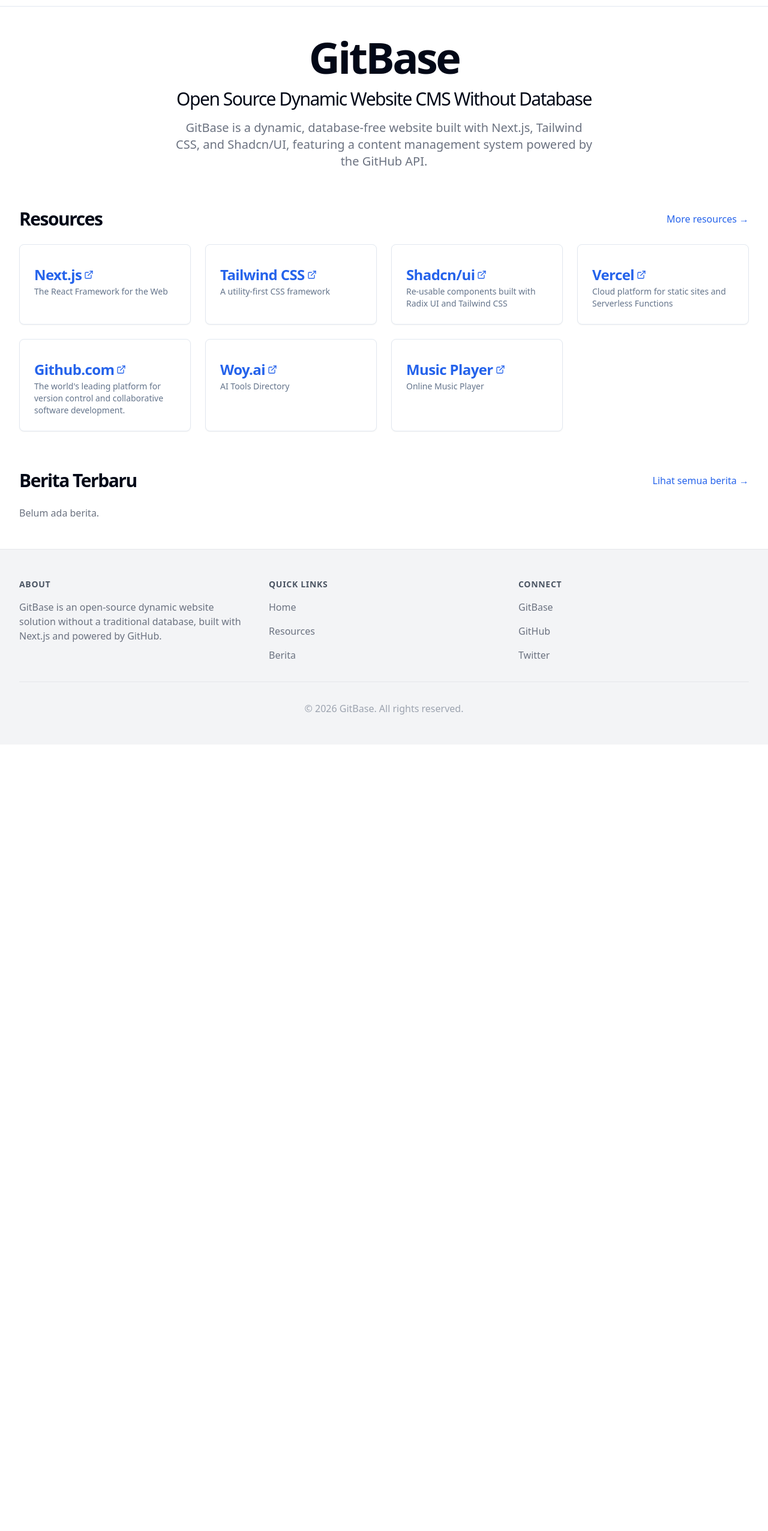
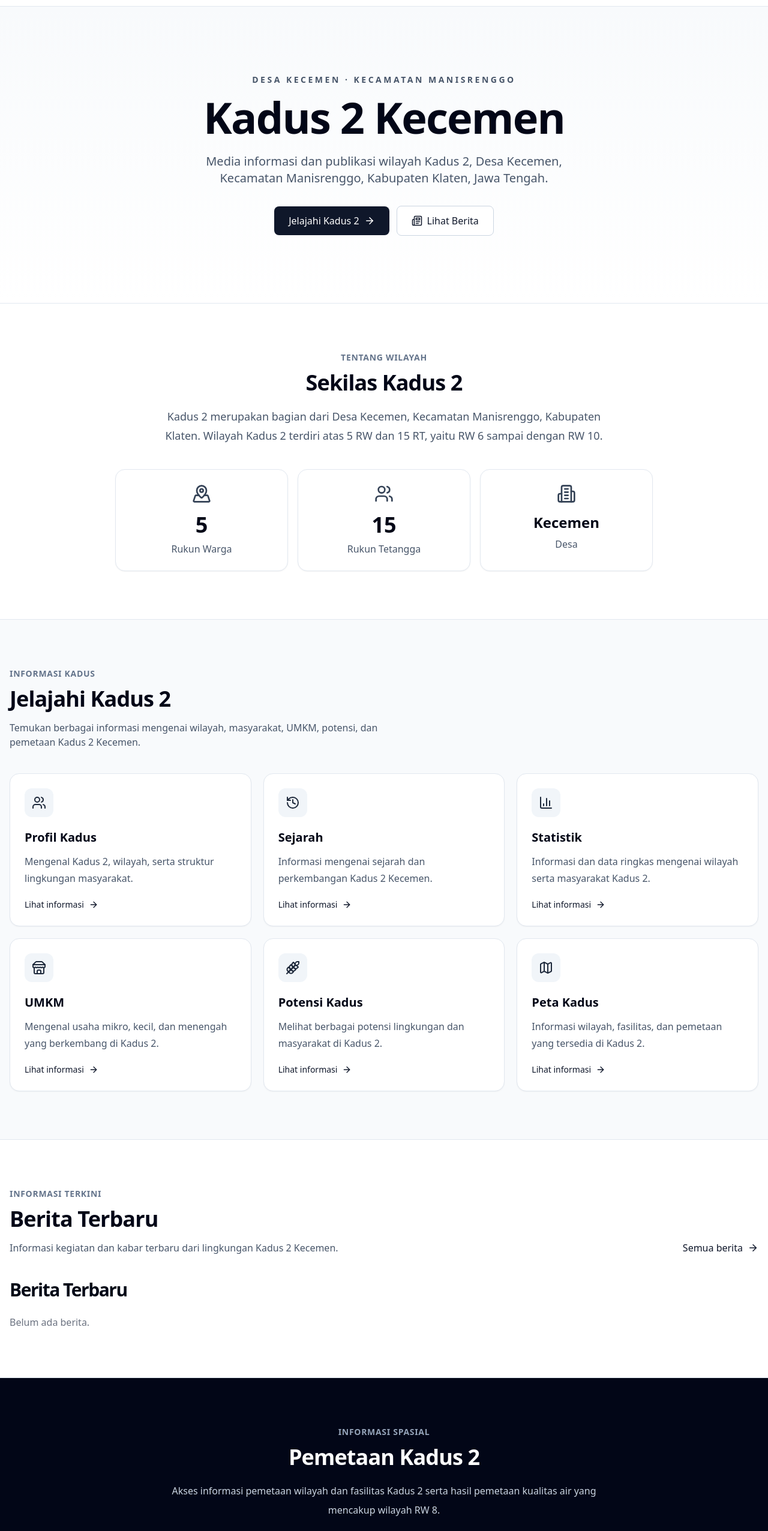
Before and after one commit to AlfonsusSitanggang/kadus2-website, a Next.js app: page / in a window 1280 px wide. Shown: the part 54-2606 px from the top of the page at 60% size. Before the commit the page ends 1295 px from the top, so only its background shows below. Built offline with nearby package versions, Linux system fonts and the light colour scheme; no server answers.

Commit message:
Rebrand homepage for Kadus 2 Kecemen

```diff
--- a/src/app/[lang]/berita/page.js
+++ b/src/app/[lang]/berita/page.js
@@ -1,28 +1,28 @@
 import ArticleList from '@/components/ArticleList'
 import { getSortedPostsData } from '@/lib/posts'
 import { getDictionary } from '@/lib/get-dictionary'
-import { i18n } from '@/lib/i18n-config'
-
-export async function generateStaticParams() {
-  return i18n.locales.map((locale) => ({ lang: locale }))
-}
 
 export async function generateMetadata({ params }) {
   const dict = await getDictionary(params.lang)
 
   return {
-    title: dict.articles.title,
-    description: 'Read our latest articles on web development, GitHub tips, and best practices.',
+    title: 'Berita Kadus 2',
+    description:
+      'Informasi dan berita terbaru dari Kadus 2, Desa Kecemen, Kecamatan Manisrenggo, Kabupaten Klaten.',
   }
 }
 
-export default async function Articles({ params }) {
-  const dict = await getDictionary(params.lang)
-  const allPostsData = getSortedPostsData()
+export default async function BeritaPage({ params }) {
+  await getDictionary(params.lang)
+
+  const allPostsData = await getSortedPostsData()
 
   return (
     <div className="container mx-auto py-12">
-      <ArticleList articles={allPostsData} showMoreLink={false} />
+      <ArticleList
+        articles={Array.isArray(allPostsData) ? allPostsData : []}
+        showMoreLink={false}
+      />
     </div>
   )
 }
--- a/src/app/layout.tsx
+++ b/src/app/layout.tsx
@@ -1,21 +1,21 @@
-import './globals.css'
-import { Inter } from 'next/font/google'
-import { Layout } from '@/components/Layout'
-import { Metadata } from 'next'
+import "./globals.css";
+import { Inter } from "next/font/google";
+import { Layout } from "@/components/Layout";
+import { Metadata } from "next";
 
-const inter = Inter({ subsets: ['latin'] })
+const inter = Inter({ subsets: ["latin"] });
 
-
-export const metadata: Metadata = {
+export const metadata = {
   title: {
-    default: 'GitBase',
-    template: '%s | GitBase'
+    default: "Kadus 2 Kecemen",
+    template: "%s | Kadus 2 Kecemen",
   },
-  description: 'Open source dynamic website without database, built with Next.js and GitHub API',
-}
+  description:
+    "Website informasi dan publikasi Kadus 2, Kecemen, Manisrenggo, Klaten, Jawa Tengah.",
+};
 
 interface RootLayoutProps {
-  children: React.ReactNode
+  children: React.ReactNode;
 }
 
 export default function RootLayout({ children }: RootLayoutProps) {
@@ -25,5 +25,5 @@
         <Layout>{children}</Layout>
       </body>
     </html>
-  )
+  );
 }
--- a/src/app/page.tsx
+++ b/src/app/page.tsx
@@ -1,54 +1,305 @@
-import fs from "fs";
-import path from "path";
+import Link from "next/link";
+import {
+  ArrowRight,
+  BarChart3,
+  Building2,
+  Droplets,
+  History,
+  Map,
+  MapPinned,
+  Newspaper,
+  Store,
+  Users,
+  Wheat,
+} from "lucide-react";
+
 import { getSortedPostsData } from "@/lib/posts";
-import ResourceList from "@/components/ResourceList";
 import ArticleList from "@/components/ArticleList";
 import { Metadata } from "next";
 
 export const metadata: Metadata = {
-  title: "GitBase - Open Source Dynamic Website CMS Without Database",
+  title: "Kadus 2 Kecemen",
   description:
-    "A Next.js site with Tailwind & Shadcn/UI, using GitHub API for content management. No database needed for dynamic updates.",
+    "Website informasi Kadus 2, Desa Kecemen, Kecamatan Manisrenggo, Kabupaten Klaten, Jawa Tengah.",
 };
 
+const menuKadus = [
+  {
+    title: "Profil Kadus",
+    description:
+      "Mengenal Kadus 2, wilayah, serta struktur lingkungan masyarakat.",
+    href: "/profil",
+    icon: Users,
+  },
+  {
+    title: "Sejarah",
+    description: "Informasi mengenai sejarah dan perkembangan Kadus 2 Kecemen.",
+    href: "/sejarah",
+    icon: History,
+  },
+  {
+    title: "Statistik",
+    description:
+      "Informasi dan data ringkas mengenai wilayah serta masyarakat Kadus 2.",
+    href: "/statistik",
+    icon: BarChart3,
+  },
+  {
+    title: "UMKM",
+    description:
+      "Mengenal usaha mikro, kecil, dan menengah yang berkembang di Kadus 2.",
+    href: "/umkm",
+    icon: Store,
+  },
+  {
+    title: "Potensi Kadus",
+    description:
+      "Melihat berbagai potensi lingkungan dan masyarakat di Kadus 2.",
+    href: "/potensi",
+    icon: Wheat,
+  },
+  {
+    title: "Peta Kadus",
+    description:
+      "Informasi wilayah, fasilitas, dan pemetaan yang tersedia di Kadus 2.",
+    href: "/peta",
+    icon: Map,
+  },
+];
+
 export default async function Home() {
-  // Membaca data resources lokal
-  const resourcesPath = path.join(
-    process.cwd(),
-    "data",
-    "json",
-    "resources.json",
-  );
-
-  const allResources = JSON.parse(fs.readFileSync(resourcesPath, "utf8"));
-
-  // Filter resource yang tidak dihapus
-  const resources = allResources.filter((resource: any) => !resource.deleted);
-
-  // Mengambil artikel dari repository kadus2-content
-  const allPostsData = (await getSortedPostsData()).slice(0, 6);
+  const allPostsData = (await getSortedPostsData()).slice(0, 3);
 
   return (
-    <div className="container mx-auto py-12 space-y-16">
-      <section className="text-center space-y-4">
-        <h1 className="text-4xl font-bold tracking-tighter sm:text-5xl md:text-6xl lg:text-7xl">
-          GitBase
-        </h1>
+    <main>
+      {/* HERO */}
+      <section className="border-b bg-gradient-to-b from-slate-50 to-white">
+        <div className="container mx-auto px-4 py-20 md:py-28">
+          <div className="mx-auto max-w-4xl text-center">
+            <p className="mb-4 text-sm font-semibold uppercase tracking-[0.25em] text-slate-600">
+              Desa Kecemen · Kecamatan Manisrenggo
+            </p>
 
-        <h2 className="text-2xl tracking-tighter sm:text-3xl">
-          Open Source Dynamic Website CMS Without Database
-        </h2>
+            <h1 className="text-4xl font-bold tracking-tight text-slate-950 sm:text-5xl md:text-6xl lg:text-7xl">
+              Kadus 2 Kecemen
+            </h1>
 
-        <p className="mx-auto max-w-[700px] text-gray-500 md:text-xl">
-          GitBase is a dynamic, database-free website built with Next.js,
-          Tailwind CSS, and Shadcn/UI, featuring a content management system
-          powered by the GitHub API.
-        </p>
+            <p className="mx-auto mt-6 max-w-2xl text-lg leading-8 text-slate-600 md:text-xl">
+              Media informasi dan publikasi wilayah Kadus 2, Desa Kecemen,
+              Kecamatan Manisrenggo, Kabupaten Klaten, Jawa Tengah.
+            </p>
+
+            <div className="mt-8 flex flex-col items-center justify-center gap-3 sm:flex-row">
+              <Link
+                href="/profil"
+                className="inline-flex items-center justify-center gap-2 rounded-lg bg-slate-900 px-6 py-3 font-medium text-white transition hover:bg-slate-800"
+              >
+                Jelajahi Kadus 2
+                <ArrowRight size={18} />
+              </Link>
+
+              <Link
+                href="/berita"
+                className="inline-flex items-center justify-center gap-2 rounded-lg border border-slate-300 bg-white px-6 py-3 font-medium text-slate-900 transition hover:bg-slate-50"
+              >
+                <Newspaper size={18} />
+                Lihat Berita
+              </Link>
+            </div>
+          </div>
+        </div>
       </section>
 
-      <ResourceList resources={resources} />
+      {/* PROFIL SINGKAT */}
+      <section className="container mx-auto px-4 py-16 md:py-20">
+        <div className="mx-auto max-w-3xl text-center">
+          <p className="text-sm font-semibold uppercase tracking-wider text-slate-500">
+            Tentang Wilayah
+          </p>
 
-      <ArticleList articles={allPostsData} />
-    </div>
+          <h2 className="mt-3 text-3xl font-bold tracking-tight text-slate-950 md:text-4xl">
+            Sekilas Kadus 2
+          </h2>
+
+          <p className="mt-5 text-lg leading-8 text-slate-600">
+            Kadus 2 merupakan bagian dari Desa Kecemen, Kecamatan Manisrenggo,
+            Kabupaten Klaten. Wilayah Kadus 2 terdiri atas 5 RW dan 15 RT, yaitu
+            RW 6 sampai dengan RW 10.
+          </p>
+        </div>
+
+        <div className="mx-auto mt-10 grid max-w-4xl gap-4 sm:grid-cols-3">
+          <div className="rounded-2xl border bg-white p-6 text-center shadow-sm">
+            <MapPinned className="mx-auto mb-4 text-slate-700" size={32} />
+            <p className="text-4xl font-bold text-slate-950">5</p>
+            <p className="mt-2 text-slate-600">Rukun Warga</p>
+          </div>
+
+          <div className="rounded-2xl border bg-white p-6 text-center shadow-sm">
+            <Users className="mx-auto mb-4 text-slate-700" size={32} />
+            <p className="text-4xl font-bold text-slate-950">15</p>
+            <p className="mt-2 text-slate-600">Rukun Tetangga</p>
+          </div>
+
+          <div className="rounded-2xl border bg-white p-6 text-center shadow-sm">
+            <Building2 className="mx-auto mb-4 text-slate-700" size={32} />
+            <p className="text-2xl font-bold text-slate-950">Kecemen</p>
+            <p className="mt-2 text-slate-600">Desa</p>
+          </div>
+        </div>
+      </section>
+
+      {/* JELAJAHI KADUS */}
+      <section className="border-y bg-slate-50">
+        <div className="container mx-auto px-4 py-16 md:py-20">
+          <div className="mb-10">
+            <p className="text-sm font-semibold uppercase tracking-wider text-slate-500">
+              Informasi Kadus
+            </p>
+
+            <h2 className="mt-3 text-3xl font-bold tracking-tight text-slate-950 md:text-4xl">
+              Jelajahi Kadus 2
+            </h2>
+
+            <p className="mt-4 max-w-2xl text-slate-600">
+              Temukan berbagai informasi mengenai wilayah, masyarakat, UMKM,
+              potensi, dan pemetaan Kadus 2 Kecemen.
+            </p>
+          </div>
+
+          <div className="grid gap-5 md:grid-cols-2 lg:grid-cols-3">
+            {menuKadus.map((item) => {
+              const Icon = item.icon;
+
+              return (
+                <Link
+                  key={item.title}
+                  href={item.href}
+                  className="group rounded-2xl border bg-white p-6 shadow-sm transition hover:-translate-y-1 hover:shadow-md"
+                >
+                  <div className="mb-5 inline-flex rounded-xl bg-slate-100 p-3 text-slate-800">
+                    <Icon size={24} />
+                  </div>
+
+                  <h3 className="text-xl font-semibold text-slate-950">
+                    {item.title}
+                  </h3>
+
+                  <p className="mt-3 leading-7 text-slate-600">
+                    {item.description}
+                  </p>
+
+                  <div className="mt-5 inline-flex items-center gap-2 text-sm font-medium text-slate-900">
+                    Lihat informasi
+                    <ArrowRight
+                      size={16}
+                      className="transition group-hover:translate-x-1"
+                    />
+                  </div>
+                </Link>
+              );
+            })}
+          </div>
+        </div>
+      </section>
+
+      {/* BERITA TERBARU */}
+      <section className="container mx-auto px-4 py-16 md:py-20">
+        <div className="mb-10 flex flex-col justify-between gap-4 md:flex-row md:items-end">
+          <div>
+            <p className="text-sm font-semibold uppercase tracking-wider text-slate-500">
+              Informasi Terkini
+            </p>
+
+            <h2 className="mt-3 text-3xl font-bold tracking-tight text-slate-950 md:text-4xl">
+              Berita Terbaru
+            </h2>
+
+            <p className="mt-4 max-w-2xl text-slate-600">
+              Informasi kegiatan dan kabar terbaru dari lingkungan Kadus 2
+              Kecemen.
+            </p>
+          </div>
+
+          <Link
+            href="/berita"
+            className="inline-flex items-center gap-2 font-medium text-slate-900 hover:underline"
+          >
+            Semua berita
+            <ArrowRight size={18} />
+          </Link>
+        </div>
+
+        <ArticleList articles={allPostsData} showMoreLink={false} />
+      </section>
+
+      {/* PETA */}
+      <section className="border-t bg-slate-950 text-white">
+        <div className="container mx-auto px-4 py-16 md:py-20">
+          <div className="mx-auto max-w-3xl text-center">
+            <p className="text-sm font-semibold uppercase tracking-wider text-slate-400">
+              Informasi Spasial
+            </p>
+
+            <h2 className="mt-3 text-3xl font-bold tracking-tight md:text-4xl">
+              Pemetaan Kadus 2
+            </h2>
+
+            <p className="mt-5 leading-8 text-slate-300">
+              Akses informasi pemetaan wilayah dan fasilitas Kadus 2 serta hasil
+              pemetaan kualitas air yang mencakup wilayah RW 8.
+            </p>
+          </div>
+
+          <div className="mx-auto mt-10 grid max-w-4xl gap-5 md:grid-cols-2">
+            <Link
+              href="/peta"
+              className="group rounded-2xl border border-slate-800 bg-slate-900 p-6 transition hover:bg-slate-800"
+            >
+              <MapPinned className="mb-5 text-slate-300" size={30} />
+
+              <h3 className="text-xl font-semibold">
+                Peta Administrasi dan Fasilitas
+              </h3>
+
+              <p className="mt-3 leading-7 text-slate-400">
+                Informasi pemetaan wilayah, fasilitas, dan infrastruktur yang
+                tersedia di Kadus 2.
+              </p>
+
+              <div className="mt-5 inline-flex items-center gap-2 text-sm font-medium">
+                Lihat peta
+                <ArrowRight
+                  size={16}
+                  className="transition group-hover:translate-x-1"
+                />
+              </div>
+            </Link>
+
+            <Link
+              href="/peta/kualitas-air"
+              className="group rounded-2xl border border-slate-800 bg-slate-900 p-6 transition hover:bg-slate-800"
+            >
+              <Droplets className="mb-5 text-slate-300" size={30} />
+
+              <h3 className="text-xl font-semibold">Peta Kualitas Air RW 8</h3>
+
+              <p className="mt-3 leading-7 text-slate-400">
+                Hasil pemetaan kualitas air yang secara khusus mencakup wilayah
+                RW 8 Kadus 2.
+              </p>
+
+              <div className="mt-5 inline-flex items-center gap-2 text-sm font-medium">
+                Lihat pemetaan
+                <ArrowRight
+                  size={16}
+                  className="transition group-hover:translate-x-1"
+                />
+              </div>
+            </Link>
+          </div>
+        </div>
+      </section>
+    </main>
   );
 }
```
Also changed, not shown: data/json/site.json (+27 -8 lines).
